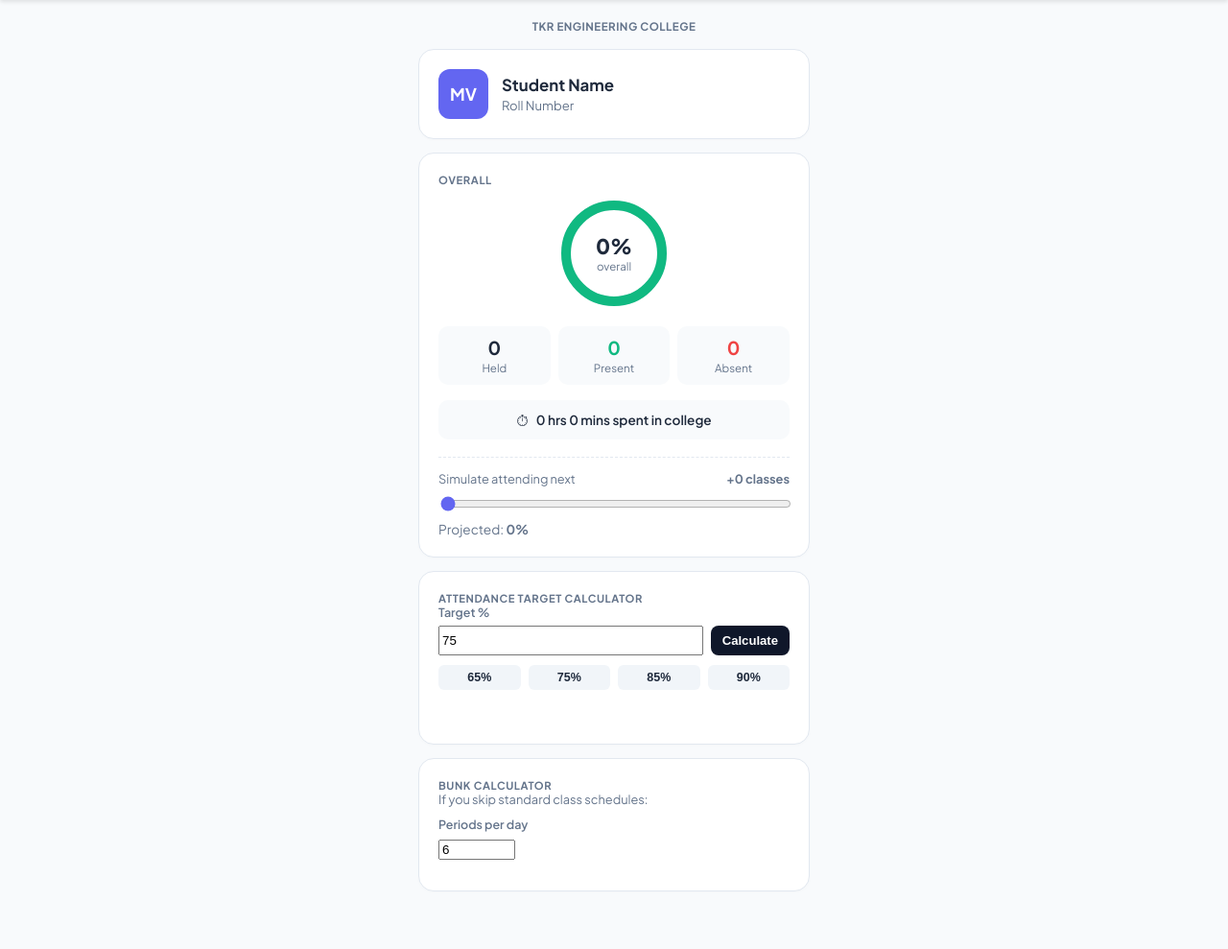
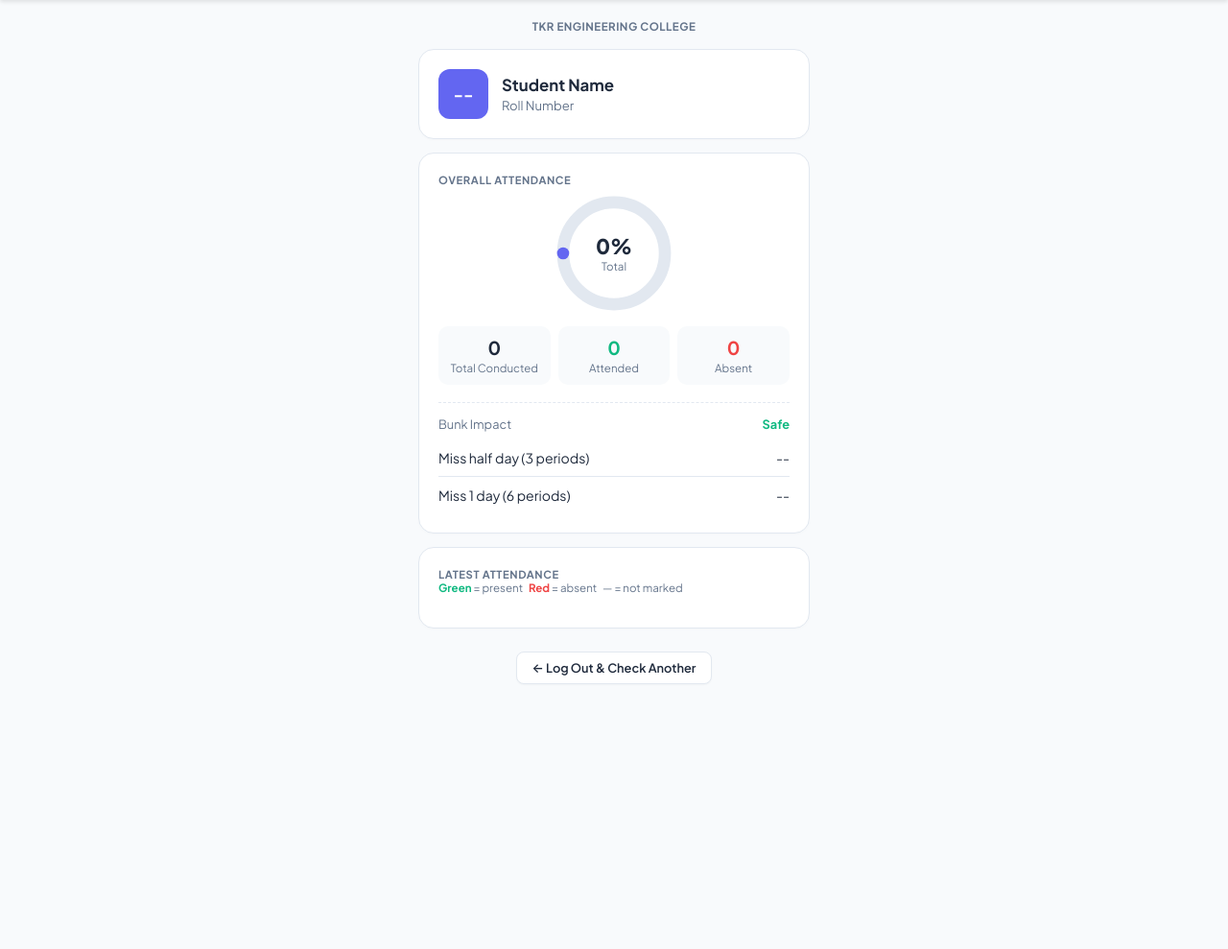
Before and after one commit to mattelavishnuvardhan2008-spec/Mytkem, a Flask app: template templates/dashboard.html in a window 1280 px wide. Shown: the part 60-1049 px from the top of the page at 96% size. After the commit the page ends 773 px from the top, so only its background shows below. Run offline with Flask 3, Linux system fonts and the light colour scheme; the template is opened without the code that fills it, so the values that code supplies are empty.

Commit message:
Update dashboard.html

```diff
--- a/templates/dashboard.html
+++ b/templates/dashboard.html
@@ -3,306 +3,177 @@
 <head>
   <meta charset="UTF-8">
   <meta name="viewport" content="width=device-width, initial-scale=1.0">
-  <title>TKR College Attendance Analysis</title>
+  <title>TKREC Attendance - Dashboard</title>
   <link rel="stylesheet" href="{{ url_for('static', filename='style.css') }}">
   <link href="https://fonts.googleapis.com/css2?family=Plus+Jakarta+Sans:wght@400;500;600;700;800&display=swap" rel="stylesheet">
 </head>
 <body>
-  <!-- Extended Top Bar -->
-  <div class="top-bar">CRAFTED BY <span class="gold-text">&nbsp;VISHNU</span></div>
+  <!-- EXTENDED TOP BAR -->
+  <div class="top-bar">
+    CRAFTED BY <span class="gold-text">&nbsp;VISHNU</span>
+  </div>
 
   <div class="wrap">
-    <div class="header-logo">
-      TKR ENGINEERING COLLEGE
-    </div>
+    <div class="header-logo">TKR ENGINEERING COLLEGE</div>
 
-    <!-- User Profile Header -->
+    <!-- PROFILE CARD -->
     <div class="card profile-card">
-      <div id="avatar" class="avatar">MV</div>
+      <div class="avatar" id="avatarCircle">--</div>
       <div>
-        <div id="pName" class="profile-name">Student Name</div>
-        <div id="pRoll" class="profile-roll">Roll Number</div>
+        <div class="profile-name" id="studentName">Student Name</div>
+        <div class="profile-roll" id="studentRoll">Roll Number</div>
       </div>
     </div>
 
-    <!-- Overall Attendance Card -->
+    <!-- OVERALL ATTENDANCE CARD -->
     <div class="card">
-      <div class="section-subtitle">OVERALL</div>
+      <div class="section-subtitle">OVERALL ATTENDANCE</div>
       <div class="donut-wrap">
         <div class="donut-container">
-          <svg width="120" height="120" viewBox="0 0 120 120">
-            <circle cx="60" cy="60" r="50" fill="none" stroke="#E2E8F0" stroke-width="10"/>
-            <circle id="donutArc" cx="60" cy="60" r="50" fill="none" stroke="#10B981" stroke-width="10" stroke-linecap="round" transform="rotate(-90 60 60)"/>
+          <svg viewBox="0 0 36 36" style="width:100%; height:100%; transform: rotate(-90deg);">
+            <path d="M18 2.0845 a 15.9155 15.9155 0 0 1 0 31.831 a 15.9155 15.9155 0 0 1 0 -31.831"
+                  fill="none" stroke="#E2E8F0" stroke-width="3.8"/>
+            <path id="donutPath" d="M18 2.0845 a 15.9155 15.9155 0 0 1 0 31.831 a 15.9155 15.9155 0 0 1 0 -31.831"
+                  fill="none" stroke="#6366F1" stroke-width="3.8" stroke-dasharray="0, 100" stroke-linecap="round"/>
           </svg>
           <div class="donut-text">
-            <div id="pctBig" class="pct-num">0%</div>
-            <div class="pct-lbl">overall</div>
+            <div class="pct-num" id="overallPct">0%</div>
+            <div class="pct-lbl">Total</div>
           </div>
         </div>
       </div>
 
       <div class="stats3">
-        <div class="stat"><div id="stHeld" class="num text-dark">0</div><div class="lbl">Held</div></div>
-        <div class="stat"><div id="stPresent" class="num text-green">0</div><div class="lbl">Present</div></div>
-        <div class="stat"><div id="stAbsent" class="num text-red">0</div><div class="lbl">Absent</div></div>
+        <div class="stat">
+          <div class="num text-dark" id="statHeld">0</div>
+          <div class="lbl">Total Conducted</div>
+        </div>
+        <div class="stat">
+          <div class="num text-green" id="statPresent">0</div>
+          <div class="lbl">Attended</div>
+        </div>
+        <div class="stat">
+          <div class="num text-red" id="statAbsent">0</div>
+          <div class="lbl">Absent</div>
+        </div>
       </div>
 
-      <div class="time-spent-box">
-        <span class="clock-icon">⏱</span>
-        <span id="hrsSpent" class="hrs-text">0 hrs 0 mins spent in college</span>
-      </div>
-
-      <!-- Live Simulation Slider -->
+      <!-- BUNK SIMULATOR PROJECTIONS -->
       <div class="sim-container">
         <div class="sim-header">
-          <span>Simulate attending next</span>
-          <strong id="simVal">+0 classes</strong>
+          <span>Bunk Impact</span>
+          <span id="bunkTag" class="tag-green">Safe</span>
         </div>
-        <input type="range" id="simSlider" min="0" max="100" value="0">
-        <div class="sim-result">
-          Projected: <strong id="simPct">0%</strong> <span id="simDiff" class="diff-tag"></span>
+        <div class="bunk-row">
+          <span>Miss half day (3 periods)</span>
+          <span id="missHalfVal" class="text-dark">--</span>
+        </div>
+        <div class="bunk-row">
+          <span>Miss 1 day (6 periods)</span>
+          <span id="missOneVal" class="text-dark">--</span>
         </div>
       </div>
     </div>
 
-    <!-- Attendance Target Calculator -->
+    <!-- LATEST ATTENDANCE LOGS -->
     <div class="card">
-      <div class="section-subtitle">ATTENDANCE TARGET CALCULATOR</div>
-
-      <label class="input-lbl">Target %</label>
-      <div class="target-input-group">
-        <input type="number" id="targetPct" value="75">
-        <button id="calcBtn" class="btn-black" onclick="runCalc()">Calculate</button>
+      <div class="section-subtitle">LATEST ATTENDANCE</div>
+      <div class="legend-subtext">
+        <span class="tag-green">Green</span> = present &nbsp;
+        <span class="tag-red">Red</span> = absent &nbsp;
+        <span class="text-muted">—</span> = not marked
       </div>
-
-      <div class="chips-row">
-        <button class="chip" onclick="setTarget(65)">65%</button>
-        <button class="chip" onclick="setTarget(75)">75%</button>
-        <button class="chip" onclick="setTarget(85)">85%</button>
-        <button class="chip" onclick="setTarget(90)">90%</button>
-      </div>
-
-      <div id="calcResult" class="result-box"></div>
+      <div id="daysList"></div>
     </div>
 
-    <!-- Bunk Calculator -->
-    <div class="card">
-      <div class="section-subtitle">BUNK CALCULATOR</div>
-      <div class="input-subtext">If you skip standard class schedules:</div>
-
-      <div style="margin-top: 10px; margin-bottom: 12px;">
-        <label class="input-lbl">Periods per day</label>
-        <input type="number" id="perDay" value="6" style="width: 80px;" oninput="runBunk()">
-      </div>
-
-      <div id="bunkRows"></div>
-    </div>
-
-    <!-- Subject Wise Breakdown -->
-    <div class="card" id="subjectCard" style="display:none;">
-      <div class="section-subtitle">SUBJECT-WISE BREAKDOWN</div>
-      <table class="subtable" id="subjectTable"></table>
-    </div>
-
-    <!-- Daily Log (Latest Attendance) -->
-    <div class="card" id="dayLogCard" style="display:none;">
-      <div class="section-subtitle" style="margin-bottom: 4px;">LATEST ATTENDANCE</div>
-      <div class="legend-subtext">
-        <span class="text-green">Green</span> = present &nbsp;
-        <span class="text-red">Red</span> = absent &nbsp;
-        <span class="text-muted">—</span> = not marked
-      </div>
-      <div id="dayLog"></div>
-
-      <div style="text-align: center; margin-top: 20px;">
-        <a href="/" class="btn-check-another">Check another</a>
-      </div>
+    <div style="text-align: center; margin-top: 24px;">
+      <a href="/" class="btn-check-another">← Log Out & Check Another</a>
     </div>
   </div>
 
+  <!-- PASS DATA FROM FLASK -->
   <script>
-    const DATA = {{ data_json | safe }};
-    let HELD = 0, PRESENT = 0, ABSENT = 0;
+    const rawData = {{ data_json | safe }};
 
-    function fmtPct(p, d = 2) { return p.toFixed(d) + '%'; }
+    document.addEventListener("DOMContentLoaded", function() {
+      if (!rawData) return;
 
-    function parseDateStr(str) {
-      if (!str) return 0;
-      const cleanStr = str.split(' ')[0].trim();
-      const parts = cleanStr.split('-');
-      if (parts.length === 3) {
-        let day = parseInt(parts[0], 10);
-        let month = parseInt(parts[1], 10) - 1;
-        let year = parseInt(parts[2], 10);
-        if (year < 100) year += 2000;
-        return new Date(year, month, day).getTime();
-      }
-      return 0;
-    }
+      // 1. Render Profile
+      const name = rawData.profile.name || "Student";
+      const roll = rawData.profile.roll || "N/A";
+      document.getElementById("studentName").innerText = name;
+      document.getElementById("studentRoll").innerText = roll;
+      document.getElementById("avatarCircle").innerText = name.charAt(0).toUpperCase();
 
-    function init() {
-      const subjects = DATA.subjects || {};
-      let days = DATA.days || [];
+      // 2. Render Overall Stats
+      if (rawData.grand_total) {
+        const held = rawData.grand_total.held || 0;
+        const present = rawData.grand_total.present || 0;
+        const absent = held - present;
+        const pct = held > 0 ? ((present / held) * 100).toFixed(2) : 0;
 
-      if (DATA.grand_total) {
-        HELD = DATA.grand_total.held;
-        PRESENT = DATA.grand_total.present;
-      } else if (days.length) {
-        HELD = days.reduce((a, d) => a + d.total, 0);
-        PRESENT = days.reduce((a, d) => a + d.attend, 0);
-      } else {
-        const values = Object.values(subjects);
-        HELD = values.reduce((a, s) => a + s.held, 0);
-        PRESENT = values.reduce((a, s) => a + s.present, 0);
-      }
-      ABSENT = HELD - PRESENT;
+        document.getElementById("statHeld").innerText = held;
+        document.getElementById("statPresent").innerText = present;
+        document.getElementById("statAbsent").innerText = absent;
+        document.getElementById("overallPct").innerText = pct + "%";
 
-      const name = (DATA.profile && DATA.profile.name) || 'Student';
-      const roll = (DATA.profile && DATA.profile.roll) || '';
+        // Animate Donut Chart
+        const path = document.getElementById("donutPath");
+        path.setAttribute("stroke-dasharray", `${pct}, 100`);
+        path.setAttribute("stroke", pct >= 75 ? "#10B981" : "#EF4444");
 
-      document.getElementById('pName').textContent = name;
-      document.getElementById('pRoll').textContent = roll;
-      document.getElementById('avatar').textContent = name ? name.split(/\s+/).map(w => w[0]).slice(0, 2).join('').toUpperCase() : 'MV';
+        // Calculate Bunk Impact
+        const halfPct = held + 3 > 0 ? (((present) / (held + 3)) * 100).toFixed(2) : 0;
+        const halfDiff = (halfPct - pct).toFixed(2);
+        document.getElementById("missHalfVal").innerHTML = `<b>${halfPct}%</b> <span class="diff-tag text-red">${halfDiff}%</span>`;
 
-      const pct = HELD ? (PRESENT / HELD) * 100 : 0;
-      document.getElementById('pctBig').textContent = fmtPct(pct);
-      document.getElementById('stHeld').textContent = HELD;
-      document.getElementById('stPresent').textContent = PRESENT;
-      document.getElementById('stAbsent').textContent = ABSENT;
+        const onePct = held + 6 > 0 ? (((present) / (held + 6)) * 100).toFixed(2) : 0;
+        const oneDiff = (onePct - pct).toFixed(2);
+        document.getElementById("missOneVal").innerHTML = `<b>${onePct}%</b> <span class="diff-tag text-red">${oneDiff}%</span>`;
 
-      const c = 2 * Math.PI * 50;
-      const arc = document.getElementById('donutArc');
-      arc.style.strokeDasharray = c;
-      arc.style.strokeDashoffset = c * (1 - pct / 100);
-      arc.style.stroke = pct >= 75 ? '#10B981' : (pct >= 65 ? '#F59E0B' : '#EF4444');
-
-      runHours();
-      runCalc();
-      runBunk();
-      runSimulation();
-
-      const subKeys = Object.keys(subjects);
-      if (subKeys.length) {
-        document.getElementById('subjectCard').style.display = 'block';
-        let html = '<tr><th>SUBJECT</th><th>HELD</th><th>PRESENT</th><th>%</th></tr>';
-        subKeys.forEach(s => {
-          const o = subjects[s];
-          const p = o.held ? (o.present / o.held) * 100 : 0;
-          const statusClass = p >= 75 ? 'tag-green' : (p >= 65 ? 'tag-gold' : 'tag-red');
-          html += `<tr><td><strong>${s}</strong></td><td>${o.held}</td><td>${o.present}</td><td><span class="${statusClass}">${p.toFixed(1)}%</span></td></tr>`;
-        });
-        document.getElementById('subjectTable').innerHTML = html;
+        const bunkTag = document.getElementById("bunkTag");
+        if (pct >= 75) {
+          bunkTag.innerText = "Safe";
+          bunkTag.className = "tag-green";
+        } else {
+          bunkTag.innerText = "Low Attendance";
+          bunkTag.className = "tag-red";
+        }
       }
 
-      if (days.length) {
-        document.getElementById('dayLogCard').style.display = 'block';
-        days.sort((a, b) => parseDateStr(b.date) - parseDateStr(a.date));
+      // 3. Render Daily Logs
+      const daysContainer = document.getElementById("daysList");
+      if (rawData.days && rawData.days.length > 0) {
+        rawData.days.forEach(day => {
+          const dayDiv = document.createElement("div");
+          dayDiv.className = "daydate";
+          dayDiv.innerText = day.date;
 
-        const recentDays = days.slice(0, 7);
+          const gridDiv = document.createElement("div");
+          gridDiv.className = "periodgrid";
 
-        let html = '';
-        recentDays.forEach(day => {
-          html += `<div class="daydate">${day.date} ${day.day ? '- ' + day.day : ''}</div><div class="periodgrid">`;
+          day.periods.forEach((p, idx) => {
+            const cell = document.createElement("div");
+            if (p === "P") {
+              cell.className = "pcell p-present";
+              cell.innerHTML = `<span class="pnum">P${idx+1}</span><span class="pstat">Present</span>`;
+            } else if (p === "A") {
+              cell.className = "pcell p-absent";
+              cell.innerHTML = `<span class="pnum">P${idx+1}</span><span class="pstat">Absent</span>`;
+            } else {
+              cell.className = "pcell p-null";
+              cell.innerHTML = `<span class="pnum">P${idx+1}</span><span class="pstat">—</span>`;
+            }
+            gridDiv.appendChild(cell);
+          });
 
-          const periods = day.periods || [];
-          periods.forEach((pObj, i) => {
-            let st = typeof pObj === 'object' ? pObj.status : pObj;
-            let sub = typeof pObj === 'object' ? (pObj.subject || '') : '';
-
-            let cls = 'p-null';
-            let statusTxt = '—';
-
-            if (st === 'P' || st === 'Present') {
-              cls = 'p-present';
-              statusTxt = 'Present';
-            } else if (st === 'A' || st === 'Absent') {
-              cls = 'p-absent';
-              statusTxt = 'Absent';
-            }
-
-            html += `
-              <div class="pcell ${cls}">
-                <span class="pnum">P${i+1}</span>
-                <span class="pstat">${statusTxt}</span>
-                ${sub ? `<span class="psub">${sub}</span>` : ''}
-              </div>`;
-          });
-          html += '</div>';
+          daysContainer.appendChild(dayDiv);
+          daysContainer.appendChild(gridDiv);
         });
-        document.getElementById('dayLog').innerHTML = html;
+      } else {
+        daysContainer.innerHTML = '<div class="input-subtext">No daily logs found.</div>';
       }
-    }
-
-    function runHours() {
-      const mins = 50 * PRESENT;
-      const h = Math.floor(mins / 60);
-      const m = Math.round(mins % 60);
-      document.getElementById('hrsSpent').textContent = `${h} hrs ${m} mins spent in college`;
-    }
-
-    function setTarget(val) {
-      document.getElementById('targetPct').value = val;
-      runCalc();
-    }
-
-    function runCalc() {
-      const target = parseFloat(document.getElementById('targetPct').value) || 75;
-      const perDay = parseInt(document.getElementById('perDay').value) || 6;
-      const box = document.getElementById('calcResult');
-      const cur = HELD ? (PRESENT / HELD) * 100 : 0;
-
-      if (cur >= target) {
-        let maxBunk = Math.max(Math.floor((PRESENT * 100) / target - HELD), 0);
-        let days = (maxBunk / perDay).toFixed(1);
-        box.className = "result-box box-blue";
-        box.innerHTML = `You're at <strong>${fmtPct(cur)}</strong>, above ${target}%.<br>You can miss <strong class="text-blue">${maxBunk}</strong> more class(es) and stay at ${target}%.<br><span class="sub-calc-text">• ≈ ${days} days off fit into safety.</span>`;
-      } else {
-        let needClasses = Math.max(Math.ceil((target * HELD - 100 * PRESENT) / (100 - target)), 0);
-        let days = (needClasses / perDay).toFixed(1);
-        box.className = "result-box box-red";
-        box.innerHTML = `You're at <strong>${fmtPct(cur)}</strong>, below ${target}%.<br>Attend the next <strong class="text-red">${needClasses}</strong> class(es) continuously to reach ${target}%.<br><span class="sub-calc-text">• ≈ ${days} consecutive college days.</span>`;
-      }
-    }
-
-    function runBunk() {
-      const perDay = parseInt(document.getElementById('perDay').value) || 6;
-      const scenarios = [
-        { label: 'Miss 1 class', count: 1 },
-        { label: `Miss half day (${Math.round(perDay / 2)})`, count: Math.round(perDay / 2) },
-        { label: `Miss 1 day (${perDay})`, count: perDay }
-      ];
-
-      let html = '';
-      scenarios.forEach(s => {
-        const nh = HELD + s.count;
-        const np = nh ? (PRESENT / nh) * 100 : 0;
-        const diff = np - (HELD ? (PRESENT / HELD) * 100 : 0);
-        html += `<div class="bunk-row"><span>${s.label}</span><div><strong class="text-dark">${fmtPct(np)}</strong> <span class="diff-tag text-red">${diff.toFixed(2)}%</span></div></div>`;
-      });
-      document.getElementById('bunkRows').innerHTML = html;
-    }
-
-    function runSimulation() {
-      const slider = document.getElementById('simSlider');
-      const addCount = parseInt(slider.value) || 0;
-      document.getElementById('simVal').textContent = `+${addCount} classes`;
-
-      const newHeld = HELD + addCount;
-      const newPresent = PRESENT + addCount;
-      const newPct = newHeld ? (newPresent / newHeld) * 100 : 0;
-      const origPct = HELD ? (PRESENT / HELD) * 100 : 0;
-      const diff = newPct - origPct;
-
-      document.getElementById('simPct').textContent = fmtPct(newPct);
-      const diffEl = document.getElementById('simDiff');
-      diffEl.textContent = `${diff >= 0 ? '+' : ''}${diff.toFixed(2)}%`;
-      diffEl.className = diff >= 0 ? 'diff-tag text-green' : 'diff-tag text-red';
-    }
-
-    document.getElementById('simSlider').addEventListener('input', runSimulation);
-    document.getElementById('targetPct').addEventListener('input', runCalc);
-
-    window.addEventListener('DOMContentLoaded', init);
+    });
   </script>
 </body>
 </html>
```
